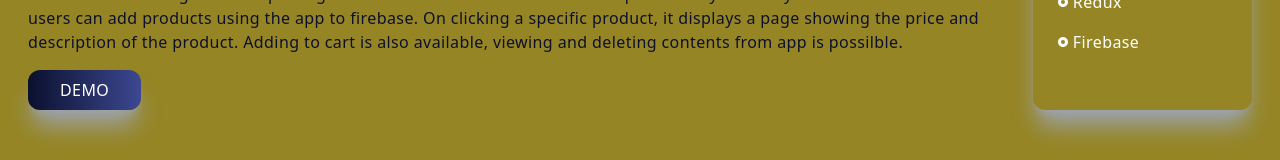
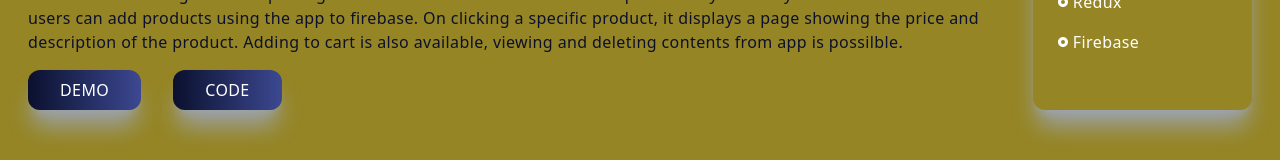
Before and after one commit to johnKun40/frontend-portfolio, a Next.js app: page /amazon in a window 1280 px wide. Shown: the part 466-626 px from the top of the page. Built offline with nearby package versions, Linux system fonts and the light colour scheme.

Commit message:
Update on code

```diff
--- a/pages/amazon.jsx
+++ b/pages/amazon.jsx
@@ -30,6 +30,7 @@ function amazon() {
                     Adding to cart is also available, viewing and deleting contents from app is possilble.
                 </p>
                 <a href="https://clone-cab36.web.app/" target='_blank' rel='noopener noreferrer'><button className='px-8 py-2 mt-4 mr-8'>Demo</button></a>
+                <a href="https://github.com/johnKun40/amazon-clone" target='_blank' rel='noopener noreferrer'><button className='px-8 py-2 mt-4 mr-8'>Code</button></a>
             </div>
             <div className='col-span-4 md:col-span-1 shadow-xl shadow-gray-400 rounded-xl p-4'>
                 <div className='p-2'>
--- a/pages/hulu.jsx
+++ b/pages/hulu.jsx
@@ -28,6 +28,7 @@ function hulu() {
                     This app was built using Next Js and hosted using Vercel. This is were I learnt how to fetch certain values using APIs. I used the movie API platform tmbd.com to fetch the images, description, titles and so on.
                 </p>
                 <a href="http://hulu-clone1-sable.vercel.app" target='_blank' rel='noopener noreferrer'><button className='px-8 py-2 mt-4 mr-8'>Demo</button></a>
+                <a href="https://github.com/johnKun40/hulu-clone1" target='_blank' rel='noopener noreferrer'><button className='px-8 py-2 mt-4 mr-8'>Code</button></a>
             </div>
             <div className='col-span-4 md:col-span-1 shadow-xl shadow-gray-400 rounded-xl p-4'>
                 <div className='p-2'>
--- a/pages/linkedin.jsx
+++ b/pages/linkedin.jsx
@@ -29,6 +29,7 @@ function linkedin() {
                     This app was built using React JS and Redux and hosted using Firebase. Users can sign up or sign in using firebase authentication. Users are then able to post on the main with realtime update using firestore database. This is where I learnt how to use redux and fetch data from firebase.
                 </p>
                 <a href="https://linkedin-clone-yt-4f12b.web.app/" target='_blank' rel='noopener noreferrer'><button className='px-8 py-2 mt-4 mr-8'>Demo</button></a>
+                <a href="https://github.com/johnKun40/linkedIn-clone" target='_blank' rel='noopener noreferrer'><button className='px-8 py-2 mt-4 mr-8'>Code</button></a>
             </div>
             <div className='col-span-4 md:col-span-1 shadow-xl shadow-gray-400 rounded-xl p-4'>
                 <div className='p-2'>
--- a/pages/netflix.jsx
+++ b/pages/netflix.jsx
@@ -31,6 +31,7 @@ function netflix() {
                     Customers and products are handled using firebase. TypeScript was used to protect the platform from errors caused by undefined values. Please use this card number to test the app - 4242424242424242 and any date and cvc will work.
                 </p>
                 <a href="https://netflix-clone-hazel-one.vercel.app/" target='_blank' rel='noopener noreferrer'><button className='px-8 py-2 mt-4 mr-8'>Demo</button></a>
+                <a href="https://github.com/johnKun40/netflix-clone" target='_blank' rel='noopener noreferrer'><button className='px-8 py-2 mt-4 mr-8'>Code</button></a>
             </div>
             <div className='col-span-4 md:col-span-1 shadow-xl shadow-gray-400 rounded-xl p-4'>
                 <div className='p-2'>
--- a/pages/whatsapp.jsx
+++ b/pages/whatsapp.jsx
@@ -29,6 +29,7 @@ function whatsapp() {
                     This app was built using React JS and hosted using Firebase. Users can log in using their gmail accounts and can have 1 to 1 conversations with other users. Users can also create other rooms to speak to other users. It fetches chats and time stamps from firebase and displays it dynamically.
                 </p>
                 <a href="https://whatsapp-clone-ab45.firebaseapp.com/" target='_blank' rel='noopener noreferrer'><button className='px-8 py-2 mt-4 mr-8'>Demo</button></a>
+                <a href="https://github.com/johnKun40/WhatsApp-Clone" target='_blank' rel='noopener noreferrer'><button className='px-8 py-2 mt-4 mr-8'>Code</button></a>
             </div>
             <div className='col-span-4 md:col-span-1 shadow-xl shadow-gray-400 rounded-xl p-4'>
                 <div className='p-2'>
```
Also changed, not shown: public/assests/bgImage.jpg (deleted).
